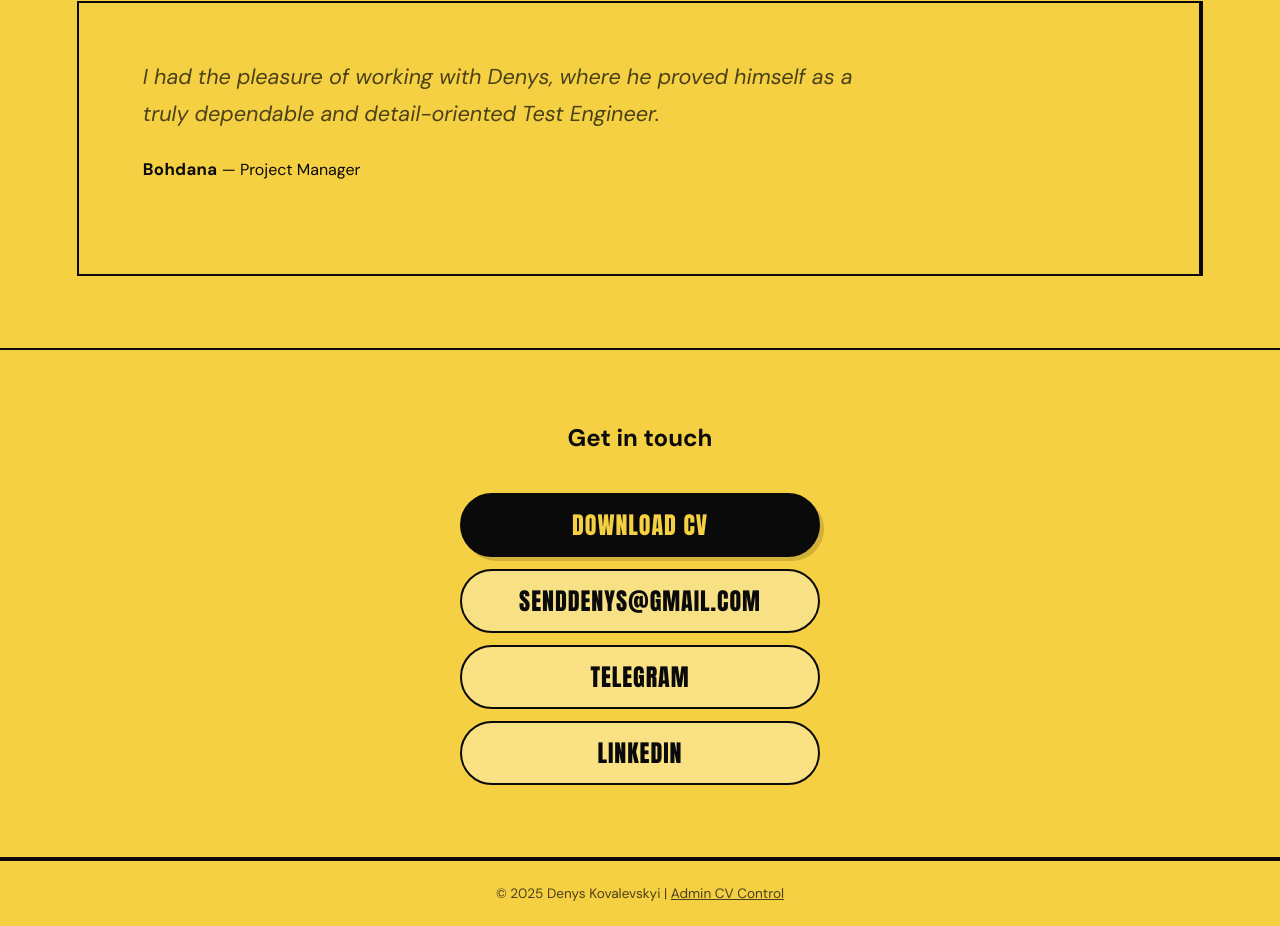
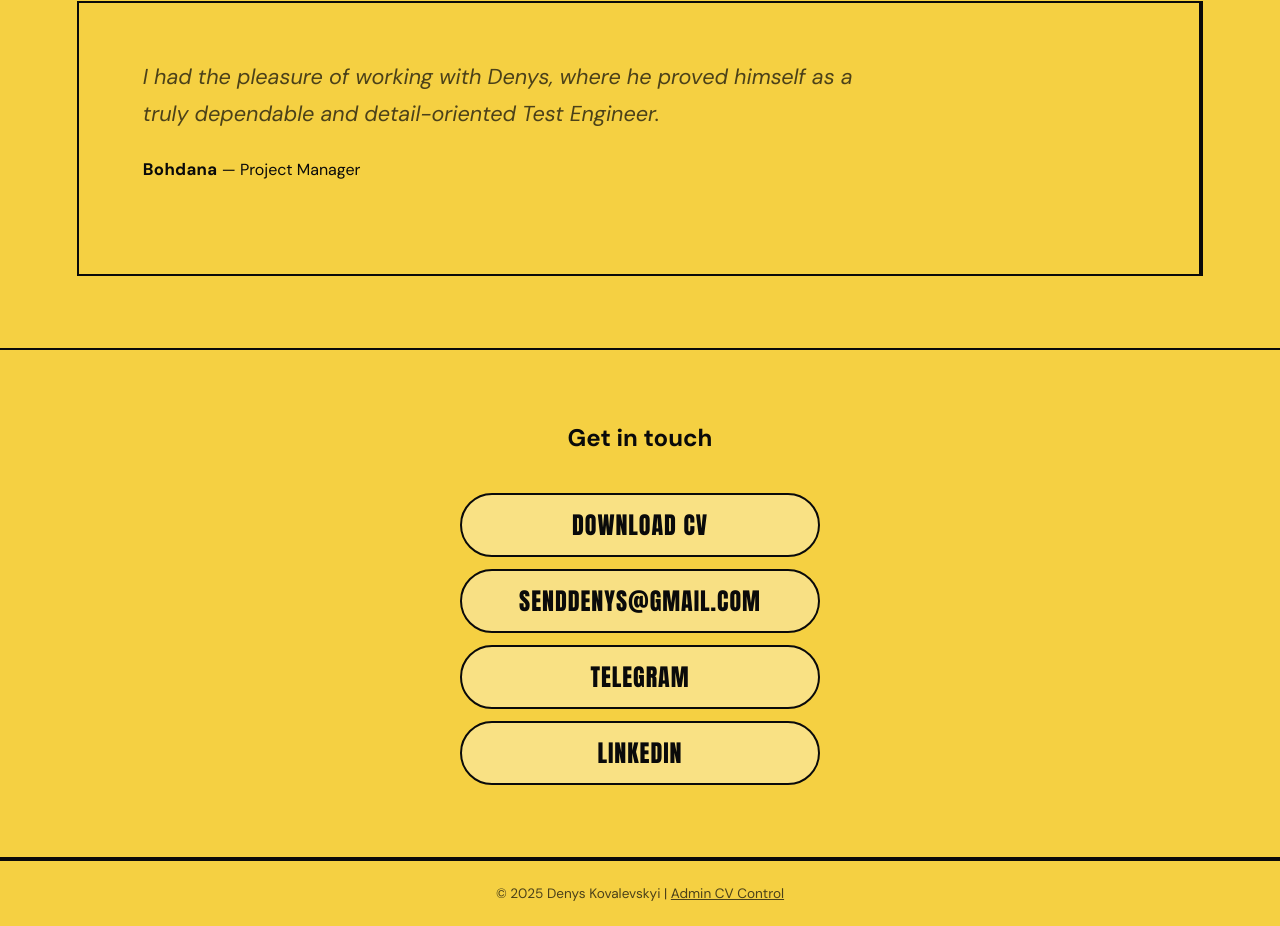
Before and after one commit to senddenys/website, a website: page index.html in a window 1280 px wide. Shown: the part 2871-3797 px from the top of the page. Drawn offline with Linux system fonts and the light colour scheme; no server answers.

Commit message:
fix: make CV button match other contact links and turn black only on hover

```diff
--- a/index.html
+++ b/index.html
@@ -29,7 +29,7 @@
     <link rel="preconnect" href="https://fonts.googleapis.com">
     <link rel="preconnect" href="https://fonts.gstatic.com" crossorigin>
     <link href="https://fonts.googleapis.com/css2?family=Anton&family=DM+Sans:ital,opsz,wght@0,9..40,400;0,9..40,500;0,9..40,700;1,9..40,400&display=swap" rel="stylesheet">
-    <link rel="stylesheet" href="styles.css?v=1.0.2">
+    <link rel="stylesheet" href="styles.css?v=1.0.3">
 </head>
 <body>
     <div class="preloader" id="preloader" aria-hidden="true">
@@ -258,7 +258,7 @@
             <div class="section-inner">
                 <h2>Get in touch</h2>
                 <div class="contact-links">
-                    <a href="#" id="downloadCvBtn" class="brutalist-btn" target="_blank" rel="noopener">Download CV</a>
+                    <a href="#" id="downloadCvBtn" target="_blank" rel="noopener">Download CV</a>
                     <div class="email-wrapper" style="position: relative; width: 100%; display: flex; justify-content: center;">
                         <a href="mailto:senddenys@gmail.com" id="contactEmail">senddenys@gmail.com</a>
                     </div>
--- a/styles.css
+++ b/styles.css
@@ -924,14 +924,4 @@ img {
     box-shadow: 2px 2px 0 var(--black);
 }
 
-.contact-links a.brutalist-btn {
-    border-radius: 999px;
-    min-width: min(100%, 360px);
-    background: var(--black) !important;
-    color: var(--primary) !important;
 }
-
-.contact-links a.brutalist-btn:hover {
-    background: var(--white) !important;
-    color: var(--black) !important;
-}
```
Also changed, not shown: admin.html (+1 -1 lines).
